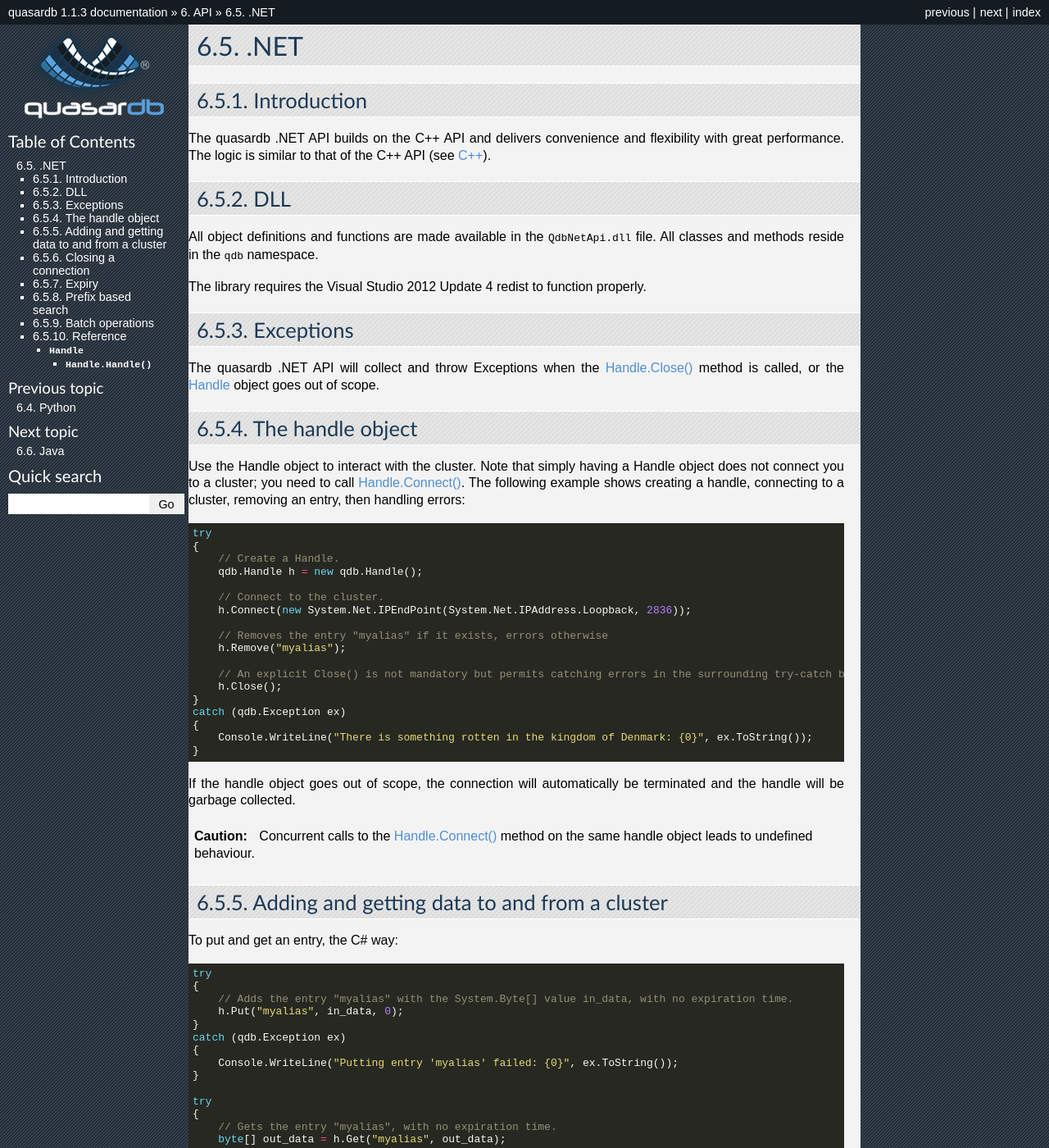
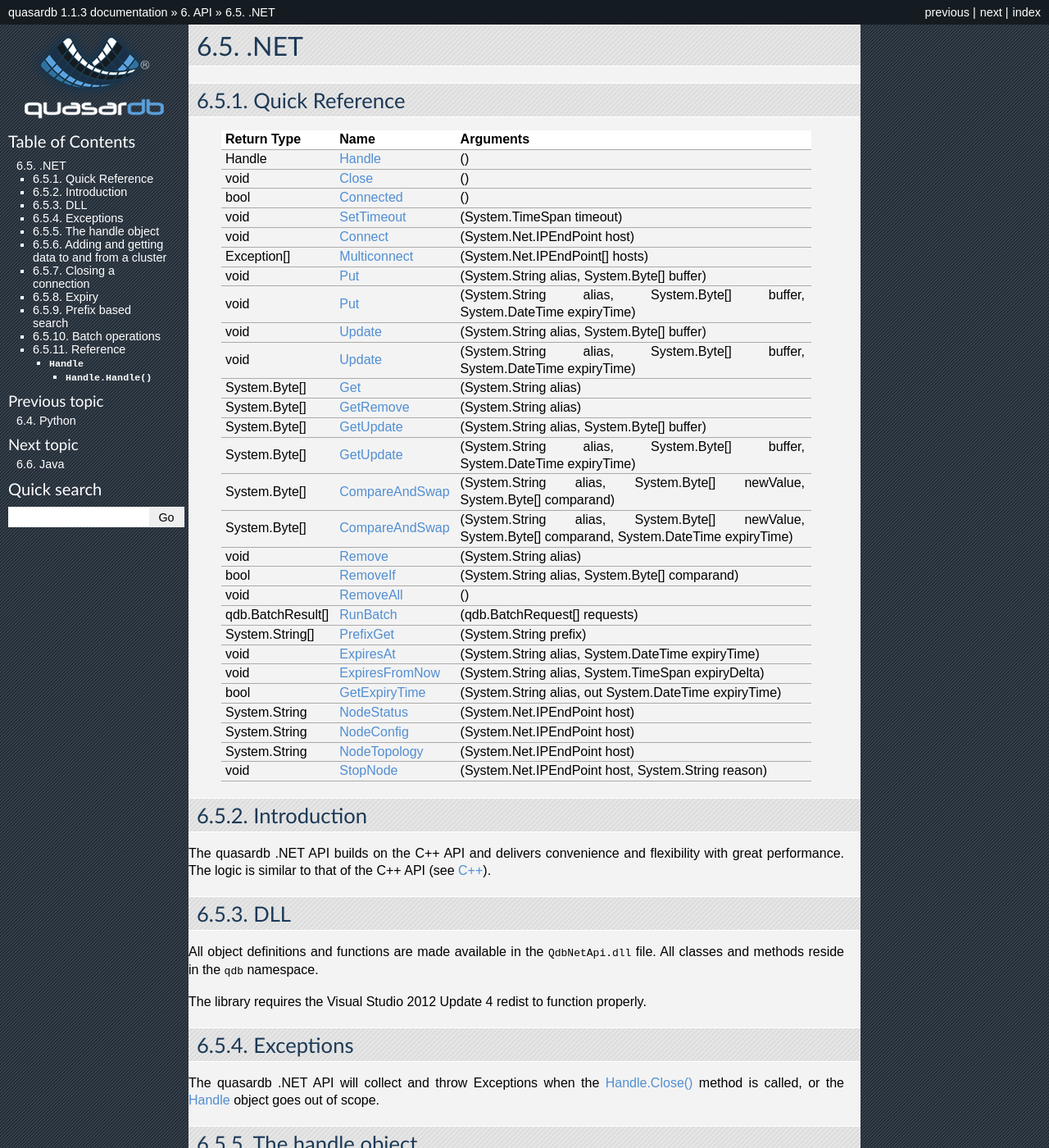
Before and after one commit to iltommi/qdb-documentation, a Sphinx documentation site: the page built from source/api/net.rst, in a window 1280 px wide and 1400 px high. Shown: the whole window at 82% size. Built offline with Sphinx 7.4.7, drawn with Linux system fonts in a browser that asks for light colours; pages that are not in the unit, such as notebooks, are missing from menus; some of the changed text lies outside the part shown.

Commit message:
Add .NET quick reference table.

```diff
--- a/source/api/net.rst
+++ b/source/api/net.rst
@@ -2,6 +2,45 @@
 ====
 
 .. highlight:: csharp
+
+
+Quick Reference
+---------------
+
+ ==================== ================================================================== ===================
+     Return Type                                  Name                                       Arguments
+ ==================== ================================================================== ===================
+  Handle               :ref:`Handle <csharp_handle_constructor>`                          ()
+  void                 :ref:`Close <csharp_handle_close>`                                 ()
+  bool                 :ref:`Connected <csharp_handle_connected>`                         ()
+  void                 :ref:`SetTimeout <csharp_handle_set_timeout>`                      (System.TimeSpan timeout)
+  void                 :ref:`Connect <csharp_handle_connect>`                             (System.Net.IPEndPoint host)
+  Exception[]          :ref:`Multiconnect <csharp_handle_multiconnect>`                   (System.Net.IPEndPoint[] hosts)
+  void                 :ref:`Put <csharp_handle_put_noexpiry>`                            (System.String alias, System.Byte[] buffer)
+  void                 :ref:`Put <csharp_handle_put>`                                     (System.String alias, System.Byte[] buffer, System.DateTime expiryTime)
+  void                 :ref:`Update <csharp_handle_update_noexpiry>`                      (System.String alias, System.Byte[] buffer)
+  void                 :ref:`Update <csharp_handle_update>`                               (System.String alias, System.Byte[] buffer, System.DateTime expiryTime)
+  System.Byte[]        :ref:`Get <csharp_handle_get>`                                     (System.String alias)
+  System.Byte[]        :ref:`GetRemove <csharp_handle_get_remove>`                        (System.String alias)
+  System.Byte[]        :ref:`GetUpdate <csharp_handle_get_update_noexpiry>`               (System.String alias, System.Byte[] buffer)
+  System.Byte[]        :ref:`GetUpdate <csharp_handle_get_update>`                        (System.String alias, System.Byte[] buffer, System.DateTime expiryTime)
+  System.Byte[]        :ref:`CompareAndSwap <csharp_handle_compare_and_swap_noexpiry>`    (System.String alias, System.Byte[] newValue, System.Byte[] comparand)
+  System.Byte[]        :ref:`CompareAndSwap <csharp_handle_compare_and_swap>`             (System.String alias, System.Byte[] newValue, System.Byte[] comparand, System.DateTime expiryTime)
+  void                 :ref:`Remove <csharp_handle_remove>`                               (System.String alias)
+  bool                 :ref:`RemoveIf <csharp_handle_remove_if>`                          (System.String alias, System.Byte[] comparand)
+  void                 :ref:`RemoveAll <csharp_handle_remove_all>`                        ()
+  qdb.BatchResult[]    :ref:`RunBatch <csharp_handle_run_batch>`                          (qdb.BatchRequest[] requests)
+  System.String[]      :ref:`PrefixGet <csharp_handle_prefix_get>`                        (System.String prefix)
+  void                 :ref:`ExpiresAt <csharp_handle_expires_at>`                        (System.String alias, System.DateTime expiryTime)
+  void                 :ref:`ExpiresFromNow <csharp_handle_expires_from_now>`             (System.String alias, System.TimeSpan expiryDelta)
+  bool                 :ref:`GetExpiryTime <csharp_handle_get_expiry_time>`               (System.String alias, out System.DateTime expiryTime)
+  System.String        :ref:`NodeStatus <csharp_handle_node_status>`                      (System.Net.IPEndPoint host)
+  System.String        :ref:`NodeConfig <csharp_handle_node_config>`                      (System.Net.IPEndPoint host)
+  System.String        :ref:`NodeTopology <csharp_handle_node_topology>`                  (System.Net.IPEndPoint host)
+  void                 :ref:`StopNode <csharp_handle_stop_node>`                          (System.Net.IPEndPoint host, System.String reason)
+
+ ==================== ================================================================== ===================
+
 
 Introduction
 --------------
```
Also changed, not shown: other parts of source/api/net.rst (+1 -1 lines).
